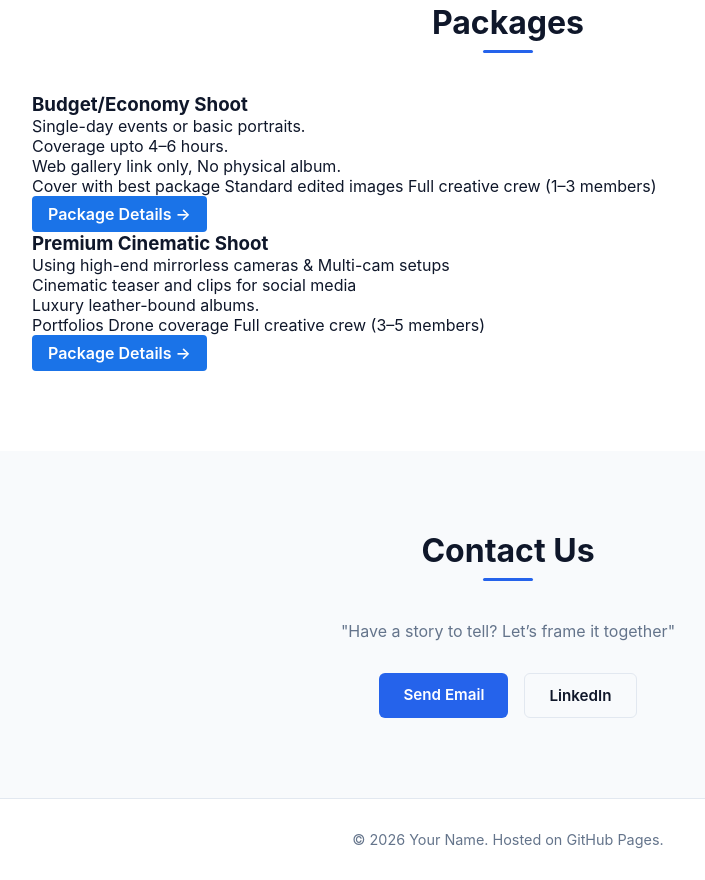
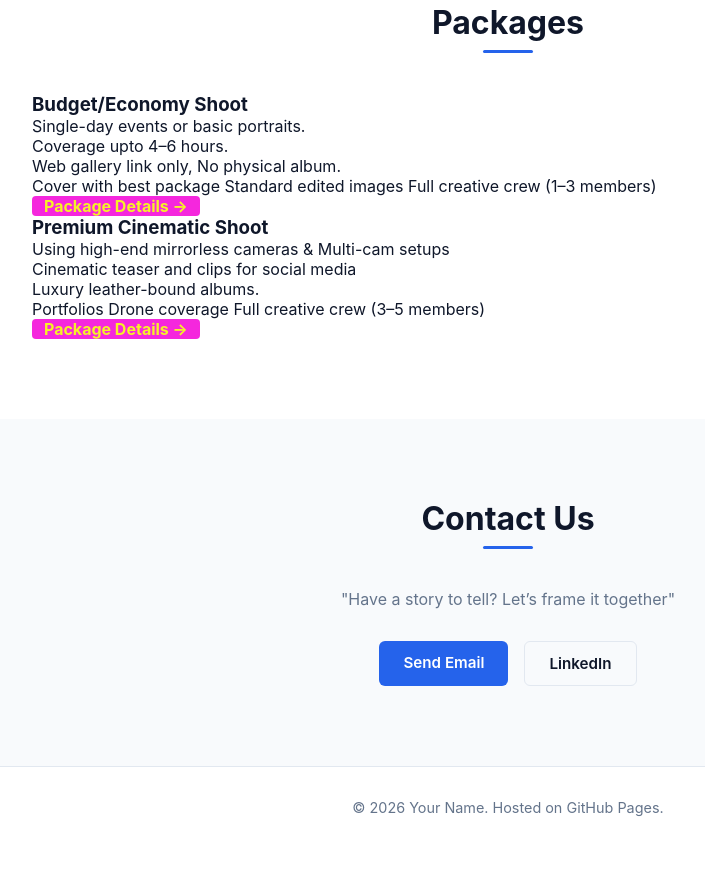
Before and after one commit to DreamCaptureCheyyar/Ganesh, a plain HTML site: page index.html in a window 1280 px wide. Shown: the part 1435-2315 px from the top of the page, without its empty margins (132-837 px from the left). After the commit the page ends 2283 px from the top, so only its background shows below. Drawn offline with Linux system fonts and the light colour scheme.

Commit message:
Update index.html

```diff
--- a/index.html
+++ b/index.html
@@ -86,7 +86,7 @@
               <span class="tag">Standard edited images</span>
               <span class="tag">Full creative crew (1–3 members)</span>
             </div>
-            <a href="#" style="background:#1a73e8; color:#fff; padding:8px 16px; border-radius:4px; text-decoration:none; font-weight:600; display:inline-block;">Package Details &rarr;</a>
+            <a href="#" style="background:#F527DD; color:#F5F227; padding:0px 12px; border-radius:4px; text-decoration:none; font-weight:bold; display:inline-block;">Package Details &rarr;</a>
           </div>
         </article>
 
@@ -99,7 +99,7 @@
               <span class="tag">Drone coverage</span>
               <span class="tag">Full creative crew (3–5 members)</span>
             </div>
-            <a href="#" style="background:#1a73e8; color:#fff; padding:8px 16px; border-radius:4px; text-decoration:none; font-weight:600; display:inline-block;">Package Details &rarr;</a>
+            <a href="#" style="background:#F527DD; color:#F5F227; padding:0px 12px; border-radius:4px; text-decoration:none; font-weight:bold; display:inline-block;">Package Details &rarr;</a>
           </div>
         </article>
 
```
